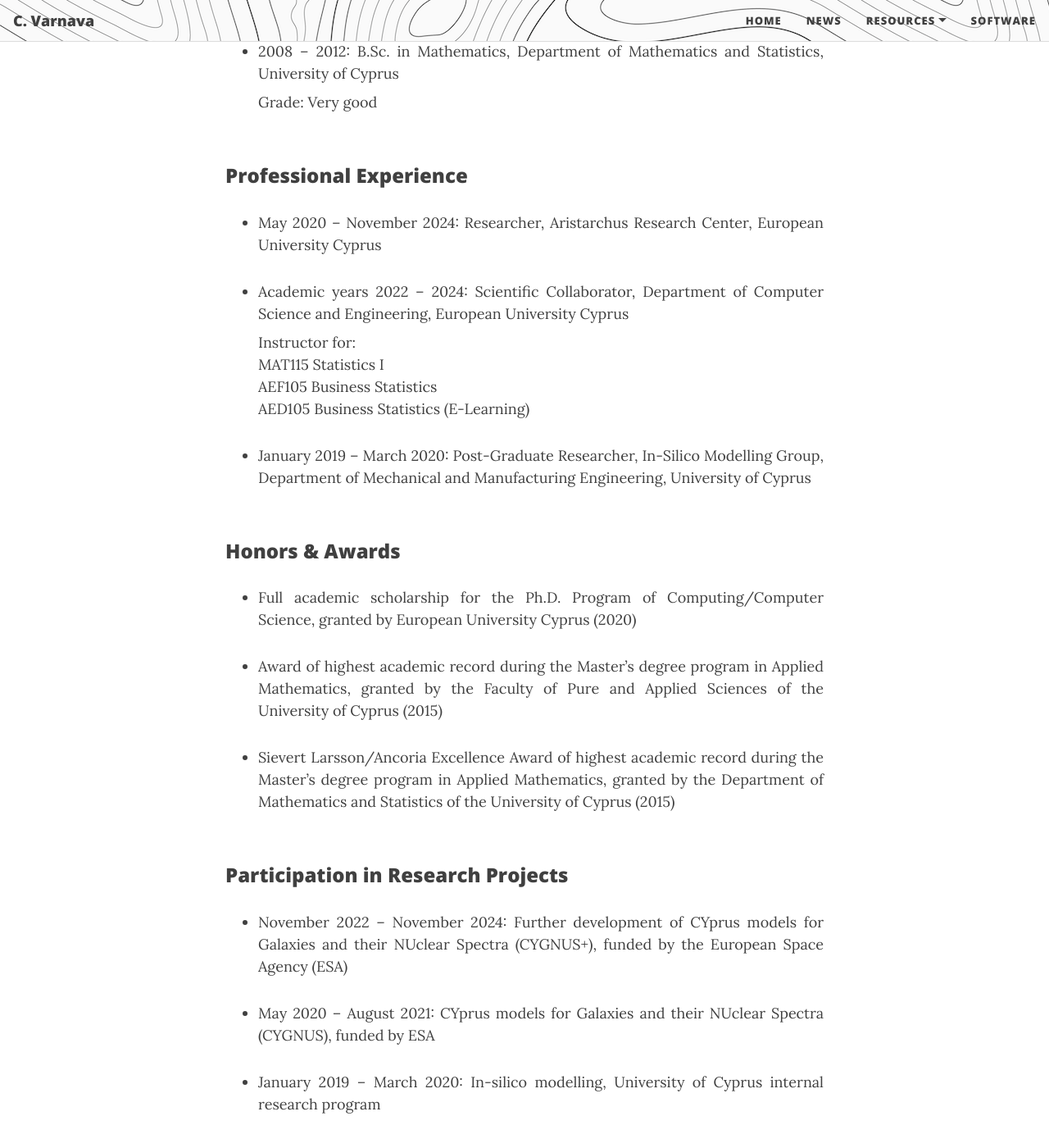
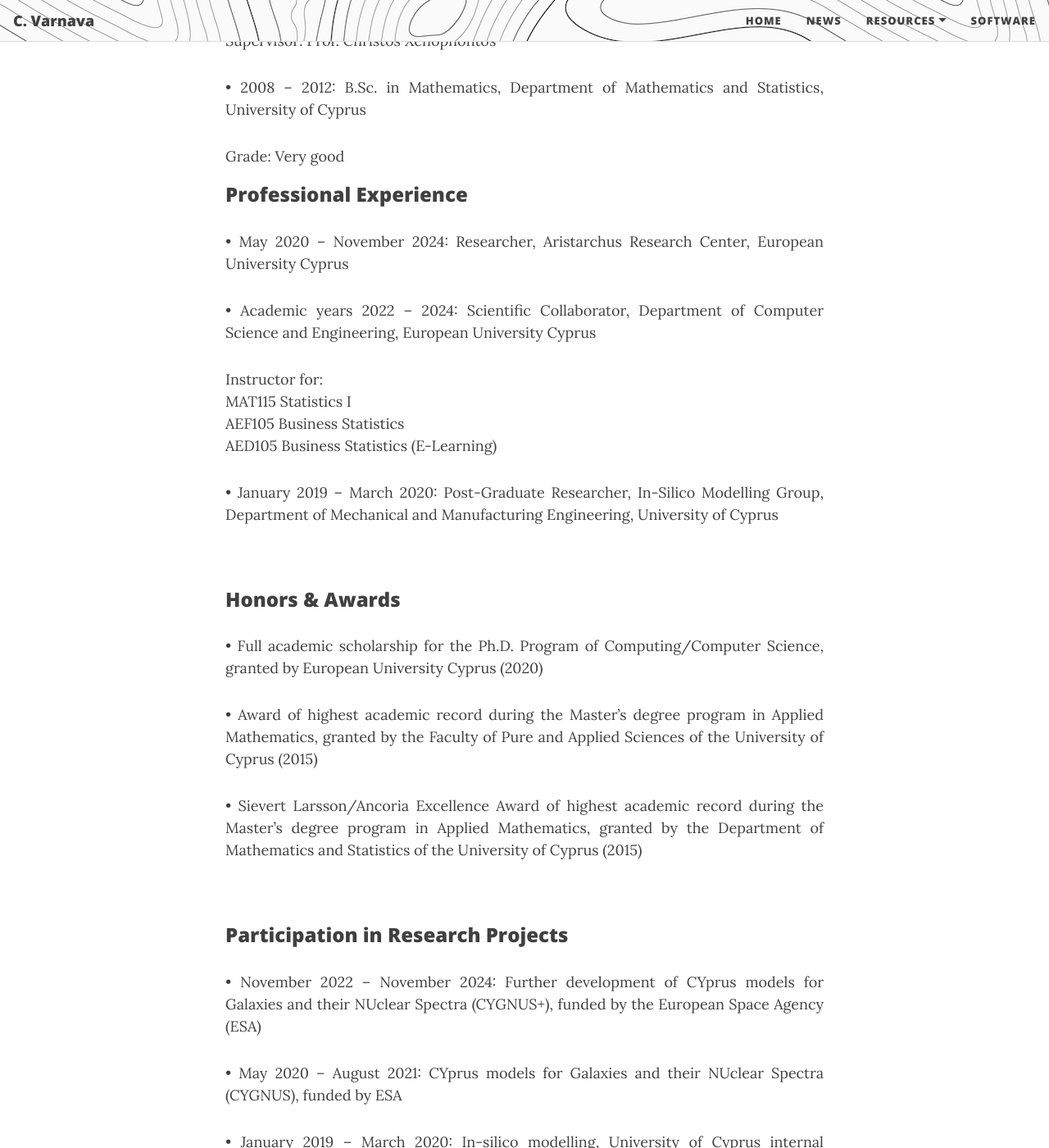
Before and after one commit to ch-var/ch-var.github.io, a Jekyll site: the page built from cv.html, in a window 1280 px wide and 1400 px high, scrolled down 759 px. Shown: the whole window at 82% size. Built offline with Jekyll 4.4.1, drawn with Linux system fonts in a browser that asks for light colours; formulas are drawn with MathJax 3; some of the changed text lies outside the part shown.

Commit message:
Update cv.html

```diff
--- a/cv.html
+++ b/cv.html
@@ -6,34 +6,27 @@ mathjax: true
 <br>
 <p style="font-family: var(--header-font); font-weight: 800; line-height: 1.1; font-size: 1.5rem; margin-top: 1.25rem;">Education</p>
 <p>
-<ul>
-<li align='justify'>2020 – 2024: Ph.D. in Computing/Computer Science, Department of Computer Science and Engineering, European University Cyprus
+<p align='justify'>&#8226; 2020 – 2024: Ph.D. in Computing/Computer Science, Department of Computer Science and Engineering, European University Cyprus</p>
 <h5></h5>
 Ph.D. Thesis: “A Bayesian method for fitting spectral energy distributions of galaxies with radiative transfer models”
 <h5></h5>
 Supervisor: Prof. Andreas Efstathiou
 <h5></h5>
-Research Group: Aristarchus Research Center</li>
-<p>
-<li align='justify'>2013 – 2015: M.Sc. in Applied Mathematics (ranked 1<sup>st</sup>), Department of Mathematics and Statistics, University of Cyprus
+Research Group: Aristarchus Research Center
+<p align='justify'>&#8226; 2013 – 2015: M.Sc. in Applied Mathematics (ranked 1<sup>st</sup>), Department of Mathematics and Statistics, University of Cyprus</p>
 <h5></h5>
 Grade: Excellent (9.43/10)
 <h5></h5>
 M.Sc. Thesis: “Robust exponential convergence in a balanced norm for an <i>hp</i> finite element method applied to fourth order singularly perturbed problems” (Thesis’ Grade: Excellent)
 <h5></h5>
-Supervisor: Prof. Christos Xenophontos</li>
-<p>
-<li align='justify'>2008 – 2012: B.Sc. in Mathematics, Department of Mathematics and Statistics, University of Cyprus
+Supervisor: Prof. Christos Xenophontos
+<p align='justify'>&#8226; 2008 – 2012: B.Sc. in Mathematics, Department of Mathematics and Statistics, University of Cyprus</p>
 <h5></h5>
-Grade: Very good</li>
-</ul>
+Grade: Very good
 <br>
 <p style="font-family: var(--header-font); font-weight: 800; line-height: 1.1; font-size: 1.5rem; margin-top: 1.25rem;">Professional Experience</p>
-<p>
-<ul>
-<li align='justify'>May 2020 – November 2024: Researcher, Aristarchus Research Center, European University Cyprus</li>
-<p>
-<li align='justify'>Academic years 2022 – 2024: Scientific Collaborator, Department of Computer Science and Engineering, European University Cyprus
+<p align='justify'>&#8226; May 2020 – November 2024: Researcher, Aristarchus Research Center, European University Cyprus</p>
+<p align='justify'>&#8226; Academic years 2022 – 2024: Scientific Collaborator, Department of Computer Science and Engineering, European University Cyprus</p>
 <h5></h5>
 Instructor for:
 <br>
@@ -42,29 +35,18 @@ MAT115 Statistics I
 AEF105 Business Statistics
 <br>
 AED105 Business Statistics (E-Learning)</li>
-<p>
-<li align='justify'>January 2019 – March 2020: Post-Graduate Researcher, In-Silico Modelling Group, Department of Mechanical and Manufacturing Engineering, University of Cyprus</li>
+<p align='justify'>&#8226; January 2019 – March 2020: Post-Graduate Researcher, In-Silico Modelling Group, Department of Mechanical and Manufacturing Engineering, University of Cyprus</p>
 </ul>
 <br>
 <p style="font-family: var(--header-font); font-weight: 800; line-height: 1.1; font-size: 1.5rem; margin-top: 1.25rem;">Honors & Awards</p>
-<p>
-<ul>
-<li align='justify'>Full academic scholarship for the Ph.D. Program of Computing/Computer Science, granted by European University Cyprus (2020)</li>
-<p>
-<li align='justify'>Award of highest academic record during the Master’s degree program in Applied Mathematics, granted by the Faculty of Pure and Applied Sciences of the University of Cyprus (2015)</li>
-<p>
-<li align='justify'>Sievert Larsson/Ancoria Excellence Award of highest academic record during the Master’s degree program in Applied Mathematics, granted by the Department of Mathematics and Statistics of the University of Cyprus (2015)</li>
-</ul>
+<p align='justify'>&#8226; Full academic scholarship for the Ph.D. Program of Computing/Computer Science, granted by European University Cyprus (2020)</p>
+<p align='justify'>&#8226; Award of highest academic record during the Master’s degree program in Applied Mathematics, granted by the Faculty of Pure and Applied Sciences of the University of Cyprus (2015)</p>
+<p align='justify'>&#8226; Sievert Larsson/Ancoria Excellence Award of highest academic record during the Master’s degree program in Applied Mathematics, granted by the Department of Mathematics and Statistics of the University of Cyprus (2015)</p>
 <br>
 <p style="font-family: var(--header-font); font-weight: 800; line-height: 1.1; font-size: 1.5rem; margin-top: 1.25rem;">Participation in Research Projects</p>
-<p>
-<ul>
-<li align='justify'>November 2022 – November 2024: Further development of CYprus models for Galaxies and their NUclear Spectra (CYGNUS+), funded by the European Space Agency (ESA)</li>
-<p>
-<li align='justify'>May 2020 – August 2021: CYprus models for Galaxies and their NUclear Spectra (CYGNUS), funded by ESA</li>
-<p>
-<li align='justify'>January 2019 – March 2020: In-silico modelling, University of Cyprus internal research program</li>
-</ul>
+<p align='justify'>&#8226; November 2022 – November 2024: Further development of CYprus models for Galaxies and their NUclear Spectra (CYGNUS+), funded by the European Space Agency (ESA)</p>
+<p align='justify'>&#8226; May 2020 – August 2021: CYprus models for Galaxies and their NUclear Spectra (CYGNUS), funded by ESA</p>
+<p align='justify'>&#8226; January 2019 – March 2020: In-silico modelling, University of Cyprus internal research program</p>
 <br>
 <p style="font-family: var(--header-font); font-weight: 800; line-height: 1.1; font-size: 1.5rem; margin-top: 1.25rem;">Software Development</p>
 <p align='justify'><a href="https://github.com/ch-var/SMART">SMART</a>: <b>S</b>pectral energy distributions <b>M</b>arkov chain <b>A</b>nalysis with <b>R</b>adiative <b>T</b>ransfer models</p>
@@ -92,82 +74,44 @@ Founding member of Women in Mathematical Sciences in Cyprus (WMSC)
 </p>
 <br>
 <p style="font-family: var(--header-font); font-weight: 800; line-height: 1.1; font-size: 1.5rem; margin-top: 1.25rem;">Publications</p>
-<p>
-<ul>
-<li align='justify'><b>Varnava, C.</b>, Efstathiou, A. and Farrah, D., 2024. <a href="https://doi.org/10.1093/mnras/stae2221">Exploring the properties of the obscured quasar COS-87259 at \(z\)=6.853</a>. <i>Monthly Notices of the Royal Astronomical Society</i>, 534(3), pp. 2585–2591</li>
+<p align='justify'>&#8226; <b>Varnava, C.</b>, Efstathiou, A. and Farrah, D., 2024. <a href="https://doi.org/10.1093/mnras/stae2221">Exploring the properties of the obscured quasar COS-87259 at \(z\)=6.853</a>. <i>Monthly Notices of the Royal Astronomical Society</i>, 534(3), pp. 2585–2591</p>
 <p align='justify'>This article led to international press releases in <a href="https://phys.org/news/2024-10-astronomers-explore-properties-obscured-hyperluminous.html">Phys.org</a>, <a href="https://skycr.org/2024/10/21/exploran-las-propiedades-de-un-cuasar-hiperluminoso-oscurecido/">Skycr.org</a>, <a href="https://pcnews.ru/news/astronomy_obnaruzili_sverhmassivnuu_cernuu_dyru_v_centre_galaktiki_cos_87259-1530160.html#gsc.tab=0">Pcnews.ru</a>, <a href="https://paideia-news.com/panepistimio-frederick/2024/11/11/ereynitria-toy-eyropaikoy-panepistimioy-meleta-ena-protogono-yperfoteino-kbazar">Paideia-news.com</a> and <a href="https://www.cna.org.cy/press-release/article/7556971/anakoinosi-typoy-evropaiko-panepistimio-kyproy">Cna.org.cy</a></p>
-<li align='justify'><b>Varnava, C.</b> and Efstathiou, A., 2024. <a href="https://doi.org/10.1093/mnras/stae1141">SMART: Spectral energy distributions Markov chain Analysis with Radiative Transfer models</a>. <i>Monthly Notices of the Royal Astronomical Society</i>, 531(2), pp. 2304–2329</li>
-<p>
-<li align='justify'>Xenophontos, C., Constantinou, P. and <b>Varnava, C.</b>, 2017. <a href="https://doi.org/10.1007/978-3-319-65870-4_49">An <i>hp</i> Finite Element Method for Fourth Order Singularly Perturbed Problems</a>. <i>Lecture Notes in Computational Science and Engineering</i>, 119, pp. 681–692</li>
-<p>
-<li align='justify'>Constantinou, P., <b>Varnava, C.</b> and Xenophontos, C., 2016. <a href="https://doi.org/10.1007/s11075-016-0108-9">An <i>hp</i> finite element method for 4<sup>th</sup> order singularly perturbed problems</a>. <i>Numerical Algorithms</i>, 73(2), pp. 567–590</li>
-</ul>
+<p align='justify'>&#8226; <b>Varnava, C.</b> and Efstathiou, A., 2024. <a href="https://doi.org/10.1093/mnras/stae1141">SMART: Spectral energy distributions Markov chain Analysis with Radiative Transfer models</a>. <i>Monthly Notices of the Royal Astronomical Society</i>, 531(2), pp. 2304–2329</p>
+<p align='justify'>&#8226; Xenophontos, C., Constantinou, P. and <b>Varnava, C.</b>, 2017. <a href="https://doi.org/10.1007/978-3-319-65870-4_49">An <i>hp</i> Finite Element Method for Fourth Order Singularly Perturbed Problems</a>. <i>Lecture Notes in Computational Science and Engineering</i>, 119, pp. 681–692</p>
+<p align='justify'>&#8226; Constantinou, P., <b>Varnava, C.</b> and Xenophontos, C., 2016. <a href="https://doi.org/10.1007/s11075-016-0108-9">An <i>hp</i> finite element method for 4<sup>th</sup> order singularly perturbed problems</a>. <i>Numerical Algorithms</i>, 73(2), pp. 567–590</p>
 <br>
 <p style="font-family: var(--header-font); font-weight: 800; line-height: 1.1; font-size: 1.5rem; margin-top: 1.25rem;">Press Releases</p>
-<p>
-<ul>
-<li align='justify'>Phys.org: <a href="https://phys.org/news/2024-10-astronomers-explore-properties-obscured-hyperluminous.html">Astronomers explore the properties of an obscured hyperluminous quasar</a>
-<p>
-<li align='justify'>Skycr.org: <a href="https://skycr.org/2024/10/21/exploran-las-propiedades-de-un-cuasar-hiperluminoso-oscurecido/">Exploran las propiedades de un cuásar hiperluminoso oscurecido</a></li>
-<p>
-<li align='justify'>Pcnews.ru: <a href="https://pcnews.ru/news/astronomy_obnaruzili_sverhmassivnuu_cernuu_dyru_v_centre_galaktiki_cos_87259-1530160.html#gsc.tab=0">Астрономы обнаружили сверхмассивную чёрную дыру в центре галактики COS-87259</a></li>
-<p>
-<li align='justify'>Paideia-news.com: <a href="https://paideia-news.com/panepistimio-frederick/2024/11/11/ereynitria-toy-eyropaikoy-panepistimioy-meleta-ena-protogono-yperfoteino-kbazar">Ερευνήτρια του Ευρωπαϊκού Πανεπιστημίου μελετά ένα πρωτόγονο υπερφωτεινό κβάζαρ</a></li>
-<p>
-<li align='justify'>Cna.org.cy: <a href="https://www.cna.org.cy/press-release/article/7556971/anakoinosi-typoy-evropaiko-panepistimio-kyproy">Ερευνήτρια του Ευρωπαϊκού Πανεπιστημίου μελετά ένα πρωτόγονο υπερφωτεινό κβάζαρ</a></li>
-</ul>
+<p align='justify' style="margin-bottom: 8px;">&#8226; Phys.org: <a href="https://phys.org/news/2024-10-astronomers-explore-properties-obscured-hyperluminous.html">Astronomers explore the properties of an obscured hyperluminous quasar</a></p>
+<p align='justify' style="margin-bottom: 8px;">&#8226; Skycr.org: <a href="https://skycr.org/2024/10/21/exploran-las-propiedades-de-un-cuasar-hiperluminoso-oscurecido/">Exploran las propiedades de un cuásar hiperluminoso oscurecido</a></p>
+<p align='justify' style="margin-bottom: 8px;">&#8226; Pcnews.ru: <a href="https://pcnews.ru/news/astronomy_obnaruzili_sverhmassivnuu_cernuu_dyru_v_centre_galaktiki_cos_87259-1530160.html#gsc.tab=0">Астрономы обнаружили сверхмассивную чёрную дыру в центре галактики COS-87259</a></p>
+<p align='justify' style="margin-bottom: 8px;">&#8226; Paideia-news.com: <a href="https://paideia-news.com/panepistimio-frederick/2024/11/11/ereynitria-toy-eyropaikoy-panepistimioy-meleta-ena-protogono-yperfoteino-kbazar">Ερευνήτρια του Ευρωπαϊκού Πανεπιστημίου μελετά ένα πρωτόγονο υπερφωτεινό κβάζαρ</a></p>
+<p align='justify' style="margin-bottom: 8px;">&#8226; Cna.org.cy: <a href="https://www.cna.org.cy/press-release/article/7556971/anakoinosi-typoy-evropaiko-panepistimio-kyproy">Ερευνήτρια του Ευρωπαϊκού Πανεπιστημίου μελετά ένα πρωτόγονο υπερφωτεινό κβάζαρ</a></p>
 <br>
 <p style="font-family: var(--header-font); font-weight: 800; line-height: 1.1; font-size: 1.5rem; margin-top: 1.25rem;">Articles in Progress</p>
-<p>
-<ul>
-<li align='justify'><b>Varnava, C.</b>, Efstathiou, A., Farrah, D. and Rigopoulou, D. Constraints on the active galactic nucleus and starburst activity of local ultraluminous infrared galaxies from a broad range of torus models. <i>Monthly Notices of the Royal Astronomical Society</i>, under review</li>
-<p>
-<li align='justify'>Efstathiou, A., Lonsdale, C. J., <b>Varnava, C.</b> et al. Active galactic nucleus and starburst activity in heavily obscured WISE quasars at redshifts \(z\)~0.3–3, in preparation</li>
-<p>
-<li align='justify'>Sykopetritou, I., <b>Varnava, C.</b> and Xenophontos, C. <i>hp</i> Finite Element Methods for singularly perturbed 4<sup>th</sup> order boundary value problems with two small parameters, in preparation</li>
-</ul>
+<p align='justify' style="margin-bottom: 8px;">&#8226; <b>Varnava, C.</b>, Efstathiou, A., Farrah, D. and Rigopoulou, D. Constraints on the active galactic nucleus and starburst activity of local ultraluminous infrared galaxies from a broad range of torus models. <i>Monthly Notices of the Royal Astronomical Society</i>, under review</p>
+<p align='justify' style="margin-bottom: 8px;">&#8226; Efstathiou, A., Lonsdale, C. J., <b>Varnava, C.</b> et al. Active galactic nucleus and starburst activity in heavily obscured WISE quasars at redshifts \(z\)~0.3–3, in preparation</p>
+<p align='justify' style="margin-bottom: 8px;">&#8226; Sykopetritou, I., <b>Varnava, C.</b> and Xenophontos, C. <i>hp</i> Finite Element Methods for singularly perturbed 4<sup>th</sup> order boundary value problems with two small parameters, in preparation</p>
 <br>
 <p style="font-family: var(--header-font); font-weight: 800; line-height: 1.1; font-size: 1.5rem; margin-top: 1.25rem;">Invited Talks</p>
-<p>
-<ul>
-<li align='justify'>SMART training session. <i>Cyprus Astrophysics Workshop 2024: Luminous Infrared Galaxies in the <i>JWST</i> era, Nicosia/Paphos, Cyprus, 2024</i>
-<p>
-<li align='justify'>Portrait presentation. <i>1<sup>st</sup> WMSC Workshop: Portraits of Women in Mathematical Sciences in Cyprus, Nicosia, Cyprus, 2023</i>
-<p>
-<li align='justify'>Uncovering obscured supermassive black holes at high redshift with a new MCMC SED fitting code. <i>Cyprus Astrophysics Workshop 2022: A close look at Luminous and Ultraluminous Infrared Galaxies, Nicosia/Paphos, Cyprus, 2022</i>
-</ul>
+<p align='justify' style="margin-bottom: 8px;">&#8226; SMART training session. <i>Cyprus Astrophysics Workshop 2024: Luminous Infrared Galaxies in the <i>JWST</i> era, Nicosia/Paphos, Cyprus, 2024</i></p>
+<p align='justify' style="margin-bottom: 8px;">&#8226; Portrait presentation. <i>1<sup>st</sup> WMSC Workshop: Portraits of Women in Mathematical Sciences in Cyprus, Nicosia, Cyprus, 2023</i></p>
+<p align='justify' style="margin-bottom: 8px;">&#8226; Uncovering obscured supermassive black holes at high redshift with a new MCMC SED fitting code. <i>Cyprus Astrophysics Workshop 2022: A close look at Luminous and Ultraluminous Infrared Galaxies, Nicosia/Paphos, Cyprus, 2022</i></p>
 <br>
 <p style="font-family: var(--header-font); font-weight: 800; line-height: 1.1; font-size: 1.5rem; margin-top: 1.25rem;">Conference Presentations & Proceedings</p>
-<p>
-<ul>
-<li align='justify'>Panayidou, K., Efstathiou, A. and <b>Varnava, C.</b>, 2024. Accelerating SED fitting with radiative transfer models. <i>Cyprus Astrophysics Workshop 2024: Luminous Infrared Galaxies in the <i>JWST</i> era, Nicosia/Paphos, Cyprus, 2024</i></li>
-<p>
-<li align='justify'>Panayidou, K., Efstathiou, A., <b>Varnava, C.</b> and Skrekas, P., 2024. Machine learning pipeline for speeding up SED fitting with radiative transfer models. <i>COSMO 21: Statistical Challenges in 21<sup>st</sup> Century Cosmology, Chania, Greece</i></li>
-<p>
-<li align='justify'><b>Varnava, C.</b> and Efstathiou, A., 2023. SMART: A new MCMC code for SED fitting with radiative transfer models in the <i>JWST</i> era. <i>European Astronomical Society Annual Meeting 2023, Krakow, Poland</i></li>
-<p>
-<li align='justify'><b>Varnava, C.</b>, 2023. SMART: A new MCMC code for studying galaxy evolution. <i>4<sup>th</sup> Pancyprian Conference in Statistics, Nicosia, Cyprus</i></li>
-<p>
-<li align='justify'><b>Varnava, C.</b>, 2023. SMART: Spectral energy distributions Markov chain Analysis with Radiative Transfer models. <i>2<sup>nd</sup> Doctoral Colloquium of the Rectors' Conference of Cyprus Universities, Nicosia, Cyprus</i></li>
-<p>
-<li align='justify'><b>Varnava, C.</b>, Efstathiou, A. and Lesta, V. P., 2022. <a href="https://www.youtube.com/watch?v=DEHolT-5a6Q&t=93s">Uncovering obscured supermassive black holes at high redshift with a new MCMC SED fitting code</a>. <i>COSPAR 44<sup>th</sup> Scientific Assembly, Athens, Greece</i></li>
-<p>
-<li align='justify'><b>Varnava, C.</b>, Efstathiou, A. and Lesta, V. P., 2022. Bayesian SED fitting with radiative transfer models for studying galaxy evolution. <i>European Astronomical Society Annual Meeting 2022, Valencia, Spain (Poster)</i></li>
-<p>
-<li align='justify'><b>Varnava, C.</b>, Efstathiou, A. and Lesta, V. P., 2022. Bayesian model fitting for studying galaxy evolution. <i>BNP 2022 Networking Workshop, Nicosia, Cyprus (Poster)</i></li>
-<p>
-<li align='justify'><b>Varnava, C.</b>, Efstathiou, A. and Lesta, V. P., 2021. MCMC model fitting methods for studying galaxy evolution. <i>Conference on Multiscale Physical and Biological Systems, Paphos, Cyprus (Poster)</i></li>
-<p>
-<li align='justify'>Efstathiou, A., Lesta, V. P., Michos, I., Pavlou, O., Papaefthymiou, E., <b>Varnava, C.</b> and Papadopoulos, M., 2020. <i>How to discover supermassive black holes in galaxies. European Researchers’ Night 2020, Nicosia, Cyprus</i></li>
-<p>
-<li align='justify'>Tzirakis, K., <b>Varnava, C.</b>, Hadjicharalambous, M., Wijeratne, P. and Vavourakis, V., 2019. A Quantitative In Silico Framework to Simulate Cytotoxic and Nanoparticle Cancer Drug Delivery. <i>25<sup>th</sup> Congress of the European Society of Biomechanics, Vienna, Austria (Poster)</i></li>
-<p>
-<li align='justify'>Xenophontos, C., Constantinou, P. and <b>Varnava, C.</b>, 2016. <a href="https://doi.org/10.1007/978-3-319-65870-4_49">An <i>hp</i> Finite Element Method for Fourth Order Singularly Perturbed Problems</a>. <i>ICOSAHOM 2016, Rio de Janeiro, Brazil</i></li>
-<p>
-<li align='justify'>Xenophontos, C., Constantinou, P. and <b>Varnava, C.</b>, 2016. Robust exponential convergence of <i>hp</i> finite element method for 4<sup>th</sup> order singularly perturbed problems. <i>13<sup>th</sup> Annual Workshop on Numerical Methods for Problems with Layer Phenomena, Moscow State University, Russia</i></li>
-<p>
-<li align='justify'>Xenophontos, C., Constantinou, P. and <b>Varnava, C.</b>, 2015. An <i>hp</i> finite element method for 4<sup>th</sup> order singularly perturbed problems. <i>12<sup>th</sup> Annual Workshop on Numerical Methods for Problems with Layer Phenomena, TU Dresden, Germany</i></li>
-</ul>
+<p align='justify' style="margin-bottom: 8px;">&#8226; Panayidou, K., Efstathiou, A. and <b>Varnava, C.</b>, 2024. Accelerating SED fitting with radiative transfer models. <i>Cyprus Astrophysics Workshop 2024: Luminous Infrared Galaxies in the <i>JWST</i> era, Nicosia/Paphos, Cyprus, 2024</i></p>
+<p align='justify' style="margin-bottom: 8px;">&#8226; Panayidou, K., Efstathiou, A., <b>Varnava, C.</b> and Skrekas, P., 2024. Machine learning pipeline for speeding up SED fitting with radiative transfer models. <i>COSMO 21: Statistical Challenges in 21<sup>st</sup> Century Cosmology, Chania, Greece</i></p>
+<p align='justify' style="margin-bottom: 8px;">&#8226; <b>Varnava, C.</b> and Efstathiou, A., 2023. SMART: A new MCMC code for SED fitting with radiative transfer models in the <i>JWST</i> era. <i>European Astronomical Society Annual Meeting 2023, Krakow, Poland</i></p>
+<p align='justify' style="margin-bottom: 8px;">&#8226; <b>Varnava, C.</b>, 2023. SMART: A new MCMC code for studying galaxy evolution. <i>4<sup>th</sup> Pancyprian Conference in Statistics, Nicosia, Cyprus</i></p>
+<p align='justify' style="margin-bottom: 8px;">&#8226; <b>Varnava, C.</b>, 2023. SMART: Spectral energy distributions Markov chain Analysis with Radiative Transfer models. <i>2<sup>nd</sup> Doctoral Colloquium of the Rectors' Conference of Cyprus Universities, Nicosia, Cyprus</i></p>
+<p align='justify' style="margin-bottom: 8px;">&#8226; <b>Varnava, C.</b>, Efstathiou, A. and Lesta, V. P., 2022. <a href="https://www.youtube.com/watch?v=DEHolT-5a6Q&t=93s">Uncovering obscured supermassive black holes at high redshift with a new MCMC SED fitting code</a>. <i>COSPAR 44<sup>th</sup> Scientific Assembly, Athens, Greece</i></p>
+<p align='justify' style="margin-bottom: 8px;">&#8226; <b>Varnava, C.</b>, Efstathiou, A. and Lesta, V. P., 2022. Bayesian SED fitting with radiative transfer models for studying galaxy evolution. <i>European Astronomical Society Annual Meeting 2022, Valencia, Spain (Poster)</i></p>
+<p align='justify' style="margin-bottom: 8px;">&#8226; <b>Varnava, C.</b>, Efstathiou, A. and Lesta, V. P., 2022. Bayesian model fitting for studying galaxy evolution. <i>BNP 2022 Networking Workshop, Nicosia, Cyprus (Poster)</i></p>
+<p align='justify' style="margin-bottom: 8px;">&#8226; <b>Varnava, C.</b>, Efstathiou, A. and Lesta, V. P., 2021. MCMC model fitting methods for studying galaxy evolution. <i>Conference on Multiscale Physical and Biological Systems, Paphos, Cyprus (Poster)</i></p>
+<p align='justify' style="margin-bottom: 8px;">&#8226; Efstathiou, A., Lesta, V. P., Michos, I., Pavlou, O., Papaefthymiou, E., <b>Varnava, C.</b> and Papadopoulos, M., 2020. <i>How to discover supermassive black holes in galaxies. European Researchers’ Night 2020, Nicosia, Cyprus</i></p>
+<p align='justify' style="margin-bottom: 8px;">&#8226; Tzirakis, K., <b>Varnava, C.</b>, Hadjicharalambous, M., Wijeratne, P. and Vavourakis, V., 2019. A Quantitative In Silico Framework to Simulate Cytotoxic and Nanoparticle Cancer Drug Delivery. <i>25<sup>th</sup> Congress of the European Society of Biomechanics, Vienna, Austria (Poster)</i></p>
+<p align='justify' style="margin-bottom: 8px;">&#8226; Xenophontos, C., Constantinou, P. and <b>Varnava, C.</b>, 2016. <a href="https://doi.org/10.1007/978-3-319-65870-4_49">An <i>hp</i> Finite Element Method for Fourth Order Singularly Perturbed Problems</a>. <i>ICOSAHOM 2016, Rio de Janeiro, Brazil</i></p>
+<p align='justify' style="margin-bottom: 8px;">&#8226; Xenophontos, C., Constantinou, P. and <b>Varnava, C.</b>, 2016. Robust exponential convergence of <i>hp</i> finite element method for 4<sup>th</sup> order singularly perturbed problems. <i>13<sup>th</sup> Annual Workshop on Numerical Methods for Problems with Layer Phenomena, Moscow State University, Russia</i></p>
+<p align='justify' style="margin-bottom: 8px;">&#8226; Xenophontos, C., Constantinou, P. and <b>Varnava, C.</b>, 2015. An <i>hp</i> finite element method for 4<sup>th</sup> order singularly perturbed problems. <i>12<sup>th</sup> Annual Workshop on Numerical Methods for Problems with Layer Phenomena, TU Dresden, Germany</i></p>
 <br>
 <p style="font-family: var(--header-font); font-weight: 800; line-height: 1.1; font-size: 1.5rem; margin-top: 1.25rem;">Further Skills</p>
 <p></p>
```
